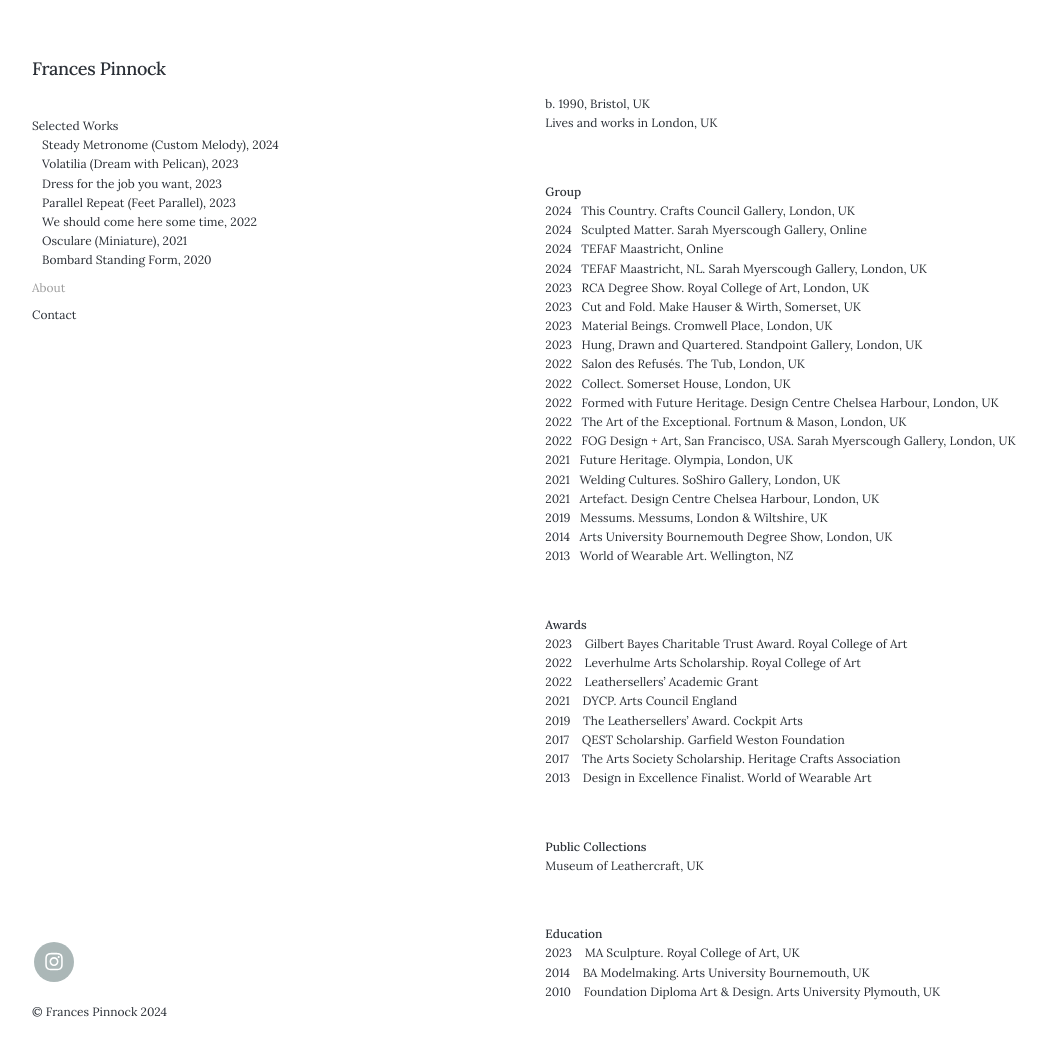
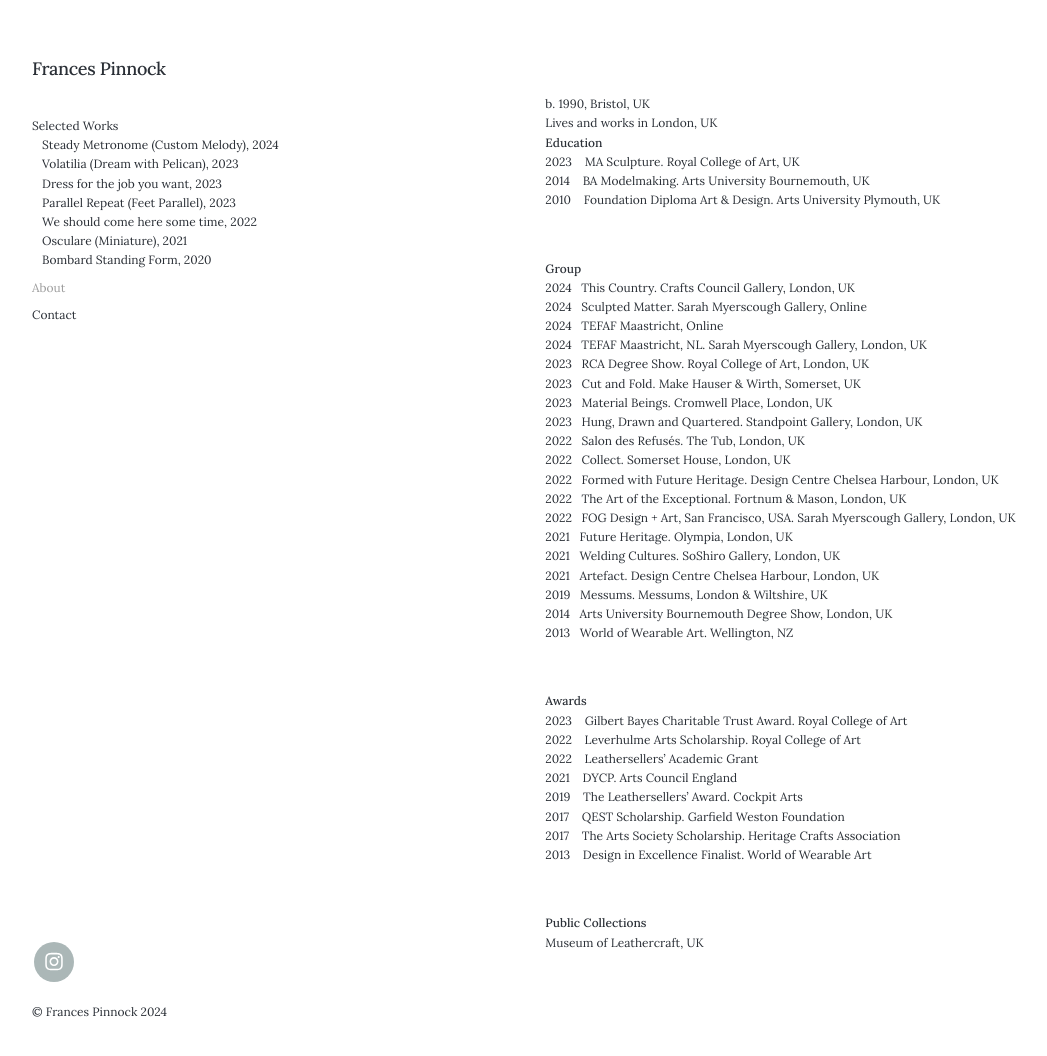
Before and after one commit to francespinnock/francespinnock.github.io, a Jekyll site: the page built from _pages/about.md, in a window 1280 px wide and 1061 px high. Shown: the top 1056 px of the window, without its empty margins (28-1075 px from the left). Built offline with Jekyll 4.4.1, drawn with Linux system fonts in a browser that asks for light colours; nearby versions of some CDN libraries; part of the change alters nothing that is shown.

Commit message:
Update about.md

```diff
--- a/_pages/about.md
+++ b/_pages/about.md
@@ -8,6 +8,11 @@ description: About Frances Pinnock
 
 b. 1990, Bristol, UK
 Lives and works in London, UK
+<br />
+**Education**
+2023&nbsp;&nbsp;&nbsp; MA Sculpture. Royal College of Art, UK
+2014&nbsp;&nbsp;&nbsp; BA Modelmaking. Arts University Bournemouth, UK
+2010&nbsp;&nbsp;&nbsp; Foundation Diploma Art & Design. Arts University Plymouth, UK
 
 <br />
 
@@ -48,10 +53,3 @@ Lives and works in London, UK
 
 **Public Collections**
 Museum of Leathercraft, UK
-
-<br />
-
-**Education**
-2023&nbsp;&nbsp;&nbsp; MA Sculpture. Royal College of Art, UK
-2014&nbsp;&nbsp;&nbsp; BA Modelmaking. Arts University Bournemouth, UK
-2010&nbsp;&nbsp;&nbsp; Foundation Diploma Art & Design. Arts University Plymouth, UK
```
